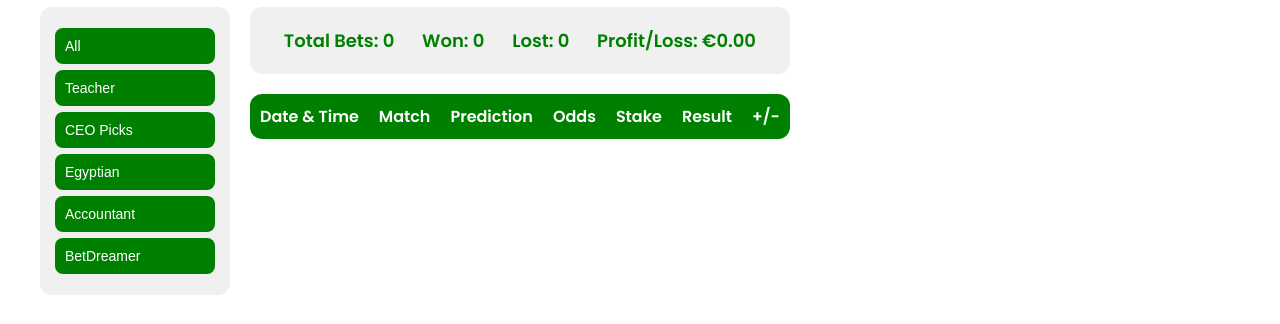
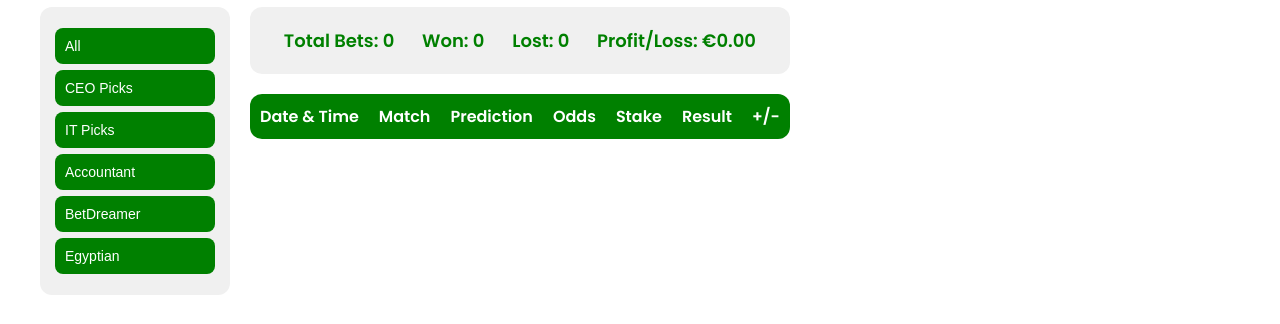
Before and after one commit to ironroukos/ptl, a plain HTML site: page index.html in a window 1280 px wide. Shown: the part 177-501 px from the top of the page. Drawn offline with nearby package versions, Linux system fonts and the light colour scheme; no server answers.

Commit message:
Update index.html

```diff
--- a/index.html
+++ b/index.html
@@ -19,22 +19,22 @@
             <div class="mobile-dropdown">
                 <select id="tipster-dropdown">
                     <option value="all">All</option>
-                    <option value="Teacher">Teacher</option>
                     <option value="CEO Picks">CEO Picks</option>
-                    <option value="Egyptian">Egyptian</option>
+                    <option value="IT Picks">IT Picks</option>
                     <option value="Accountant">Accountant</option>
                     <option value="BetDreamer">BetDreamer</option>
+                    <option value="Egyptian">Egyptian</option>
                 </select>
             </div>
 
             <!-- Desktop Buttons -->
             <div class="desktop-buttons">
                 <button data-filter-type="tipster" data-filter-value="all">All</button>
-                <button data-filter-type="tipster" data-filter-value="Teacher">Teacher</button>
                 <button data-filter-type="tipster" data-filter-value="CEO Picks">CEO Picks</button>
-                <button data-filter-type="tipster" data-filter-value="Egyptian">Egyptian</button>
+                <button data-filter-type="tipster" data-filter-value="IT Picks">IT Picks</button>
                 <button data-filter-type="tipster" data-filter-value="Accountant">Accountant</button>
                 <button data-filter-type="tipster" data-filter-value="BetDreamer">BetDreamer</button>
+                <button data-filter-type="tipster" data-filter-value="Egyptian">Egyptian</button>
             </div>
         </aside>
 
```
